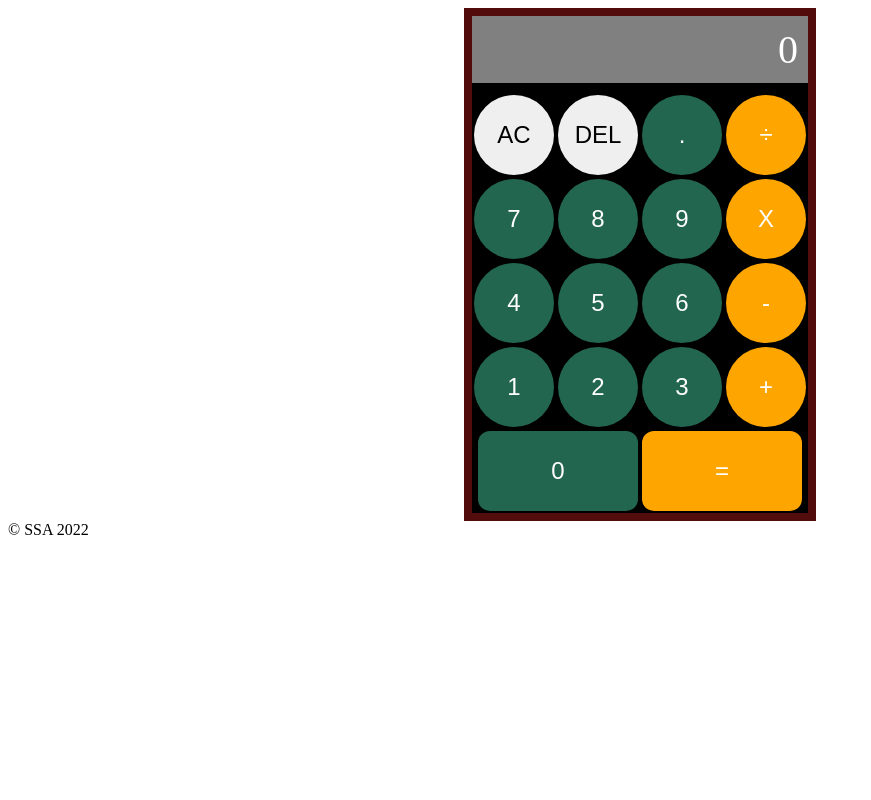
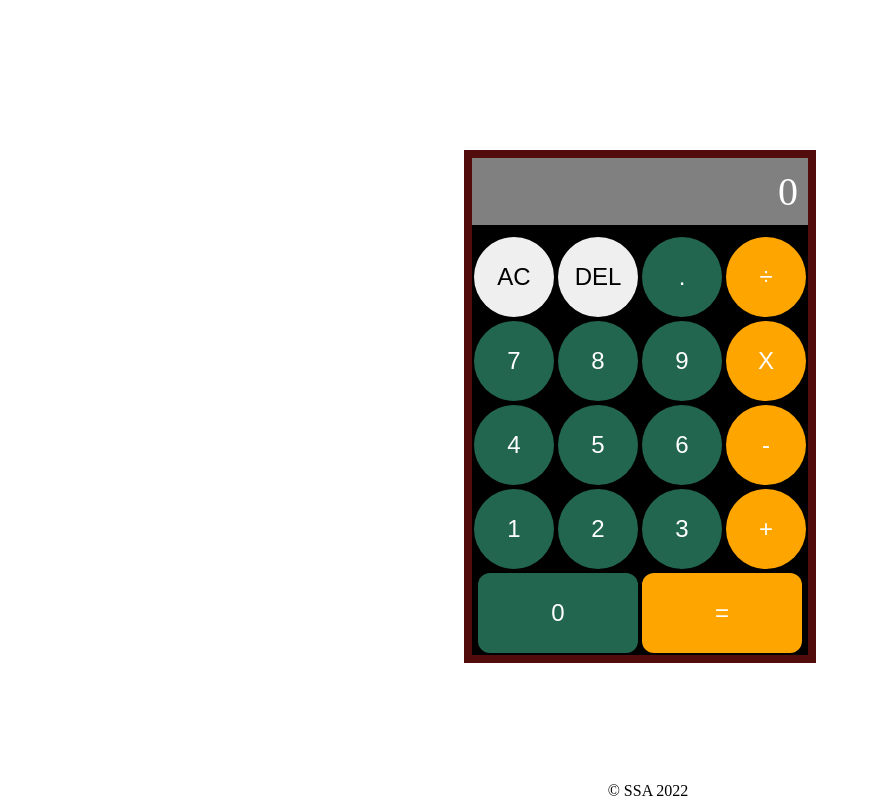
Before and after one commit to Sulaiman365/Calculator, a plain HTML site: page index.html in a window 1280 px wide. Shown: the whole page, without its empty margins (0-871 px from the left). Drawn offline with Linux system fonts and the light colour scheme.

Commit message:
style.css

```diff
--- a/style.css
+++ b/style.css
@@ -6,6 +6,7 @@ html{
     display: flex;
     justify-content: center;
     text-align: center;
+    margin-top: 150px;
 }
 #calculator-container
 {
@@ -82,3 +83,14 @@ button
 button:active {
     background-color: grey;
 }
+
+.copywrite
+{
+    display: flex;
+    text-align: center;
+    justify-content: center;
+    color: black;
+    position: fixed;
+    bottom: 0;
+    width: 100%;
+}
```
